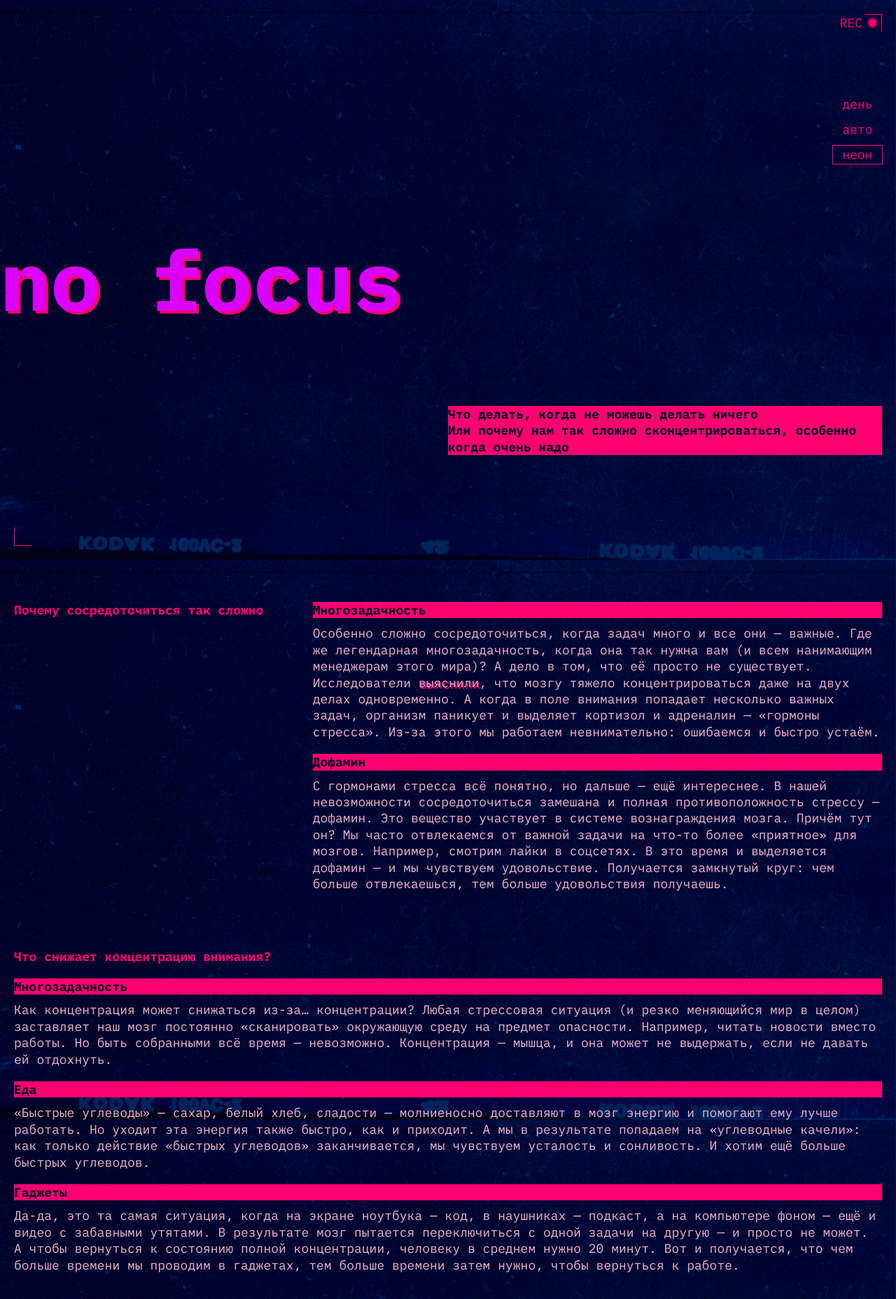
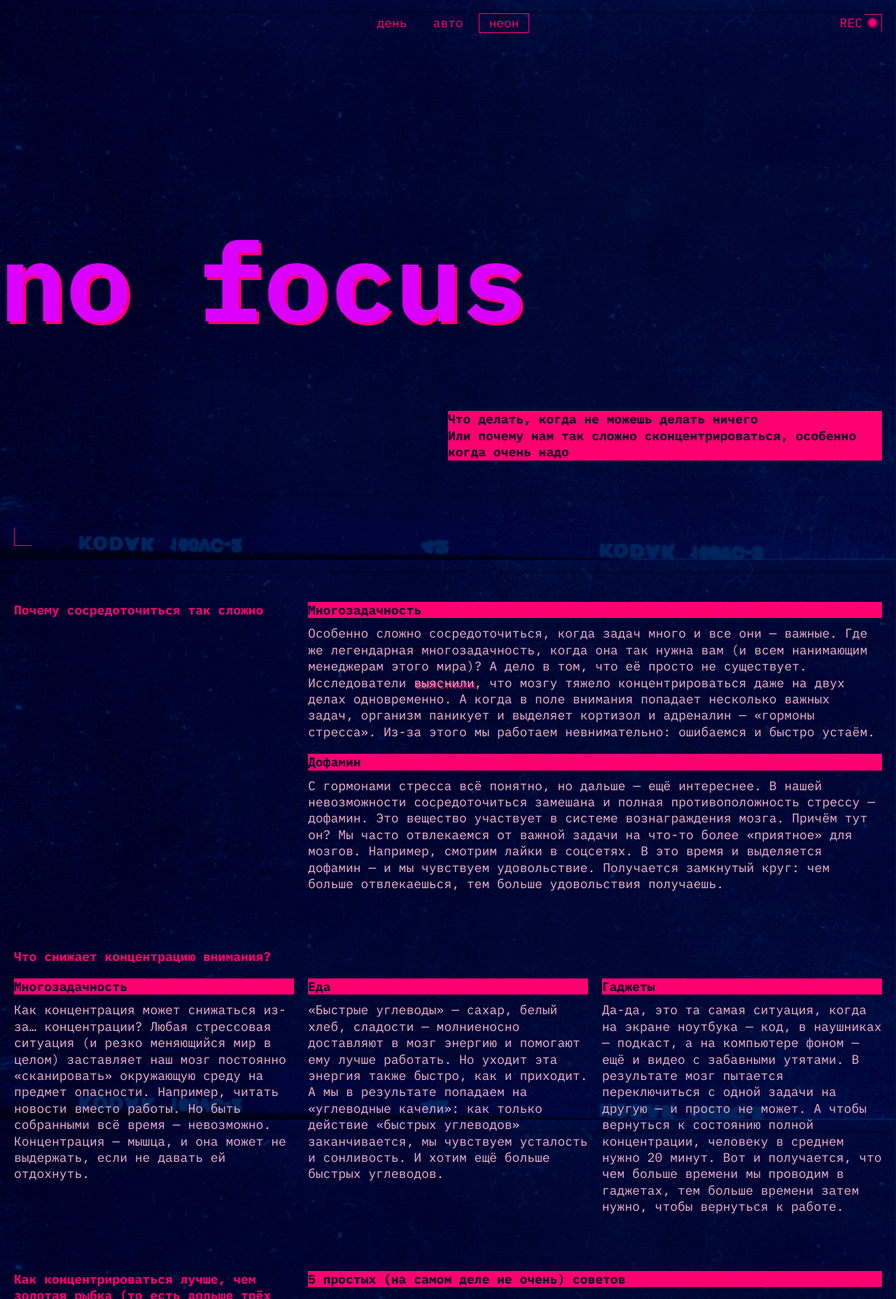
Before and after one commit to el-timofeeva/slozhno-sosredotochitsya-fd, a plain HTML site: page index.html in a window 1280 px wide. Shown: the top 1856 px of the page at 70% size. Drawn offline with Linux system fonts and the light colour scheme.

Commit message:
Адаптив для десктопа готов

```diff
--- a/index.html
+++ b/index.html
@@ -50,7 +50,7 @@
           </li>
         </ul>
       </nav>
-      <h1 class="header__heading">no focus</h1>
+      <h1 class="heading header__heading">no focus</h1>
       <div class="header__title-decor">
         <p class="title-decor">
           Что делать, когда не можешь делать ничего<br />Или почему нам так
@@ -228,7 +228,7 @@
       </section>
     </main>
     <footer class="footer decorated-zone">
-      <h2 class="footer__heading">focus</h2>
+      <h2 class="heading footer__heading">focus</h2>
     </footer>
   </body>
 </html>
--- a/styles/style.css
+++ b/styles/style.css
@@ -99,11 +99,14 @@
   content: url(../images/Ellipse\ 4.png);
 }
 
-.header__heading {
+.heading {
   font-size: clamp(7.25rem, 7.0115rem + 1.0178vw, 7.5rem);
   font-weight: var(--font-weight-bold);
   line-height: 83%;
   color: var(--heading-color);
+}
+
+.header__heading {
   text-shadow: 4px 4px 0 var(--accent-color);
 }
 
@@ -163,9 +166,6 @@
   outline: 1px solid var(--text-color);
 }
 
-.reasons {
-}
-
 .gallery {
   gap: var(--gap-small);
 }
@@ -194,12 +194,9 @@
 }
 
 .footer__heading {
-  font-size: clamp(7.25rem, 7.0115rem + 1.0178vw, 7.5rem);
-  font-weight: var(--font-weight-bold);
-  line-height: 83%;
-  color: var(--heading-color);
   text-shadow: 2px 2px 0 var(--accent-color);
 }
+
 
 @media (width >= 768px) {
   .page {
@@ -208,6 +205,10 @@
 
   .header {
     padding: var(--padding-medium);
+  }
+
+  .heading {
+    font-size: clamp(7.5rem, 0.5625rem + 14.4531vw, 9.8125rem);
   }
 
   .header__heading {
@@ -244,14 +245,15 @@
     padding-inline: var(--padding-medium);
   }
 
-  .section__title {
+  .reasons {
+    display: grid;
+    /* grid-template-columns: repeat(3, 1fr); */
+    grid-template-columns: 1fr 2fr;
+  }
+
+  .reasons .section__title {
     grid-column: 1;
     grid-row: 1 / span 2;
-  }
-
-  .reasons {
-    display: grid;
-    grid-template-columns: 1fr 2fr;
   }
 
   .reasons .card {
@@ -260,16 +262,30 @@
 
   .impact {
     display: grid;
-    grid-template-columns: 1fr 2fr;
+    grid-template-columns: repeat(3, 1fr);
+  }
+
+  .impact .section__title {
+    grid-column: 1;
+    grid-row: 1;
   }
 
   .impact .card {
-    grid-column: 1 / span 2;
+    grid-column: 1 / span 3;
   }
 
   .advices {
     display: grid;
     grid-template-columns: 1fr 2fr;
+  }
+
+  .advices .section__title {
+    grid-column: 1;
+    grid-row: 1 / 7;
+  }
+
+  .advices .title-decor {
+    grid-column: 2;
   }
 
   .advices .card {
@@ -289,7 +305,7 @@
   }
 
   .item1 {
-    grid-column: 1 / span 2 ;
+    grid-column: 1 / span 2;
     grid-row: 1;
   }
 
@@ -310,7 +326,7 @@
 
   .item5 {
     grid-column: 2 / span 2;
-    grid-row: ;
+    grid-row: 3;
   }
 
   .footer {
@@ -318,5 +334,51 @@
   }
 }
 
+
 @media (width >= 1024px) {
+  .header__theme-menu-list {
+    flex-direction: row;
+  }
+
+  .header__theme-menu {
+    justify-content: center;
+    align-items: start;
+  }
+
+  .impact .section__title {
+    grid-column: 1;
+  }
+
+  .impact .card {
+    grid-column: auto;
+    grid-row: 2;
+  }
+
+  .gallery__images {
+    display: grid;
+    gap: var(--gap-medium);
+    min-block-size: 780px;
+    grid-template-columns: repeat(3, 1fr);
+    grid-template-rows: 260px 315px 433px;
+  }
+
+    .reasons {
+    grid-template-columns: repeat(3, 1fr);
+  }
+
+  .reasons .card {
+    grid-column: 2 / span 2;
+  }
+
+   .advices {
+    grid-template-columns: repeat(3, 1fr);
+  }
+
+  .advices .title-decor {
+    grid-column: 2 / span 2;
+  }
+
+  .advices .card {
+    grid-column: 2 / span 2;
+  }
 }
```
